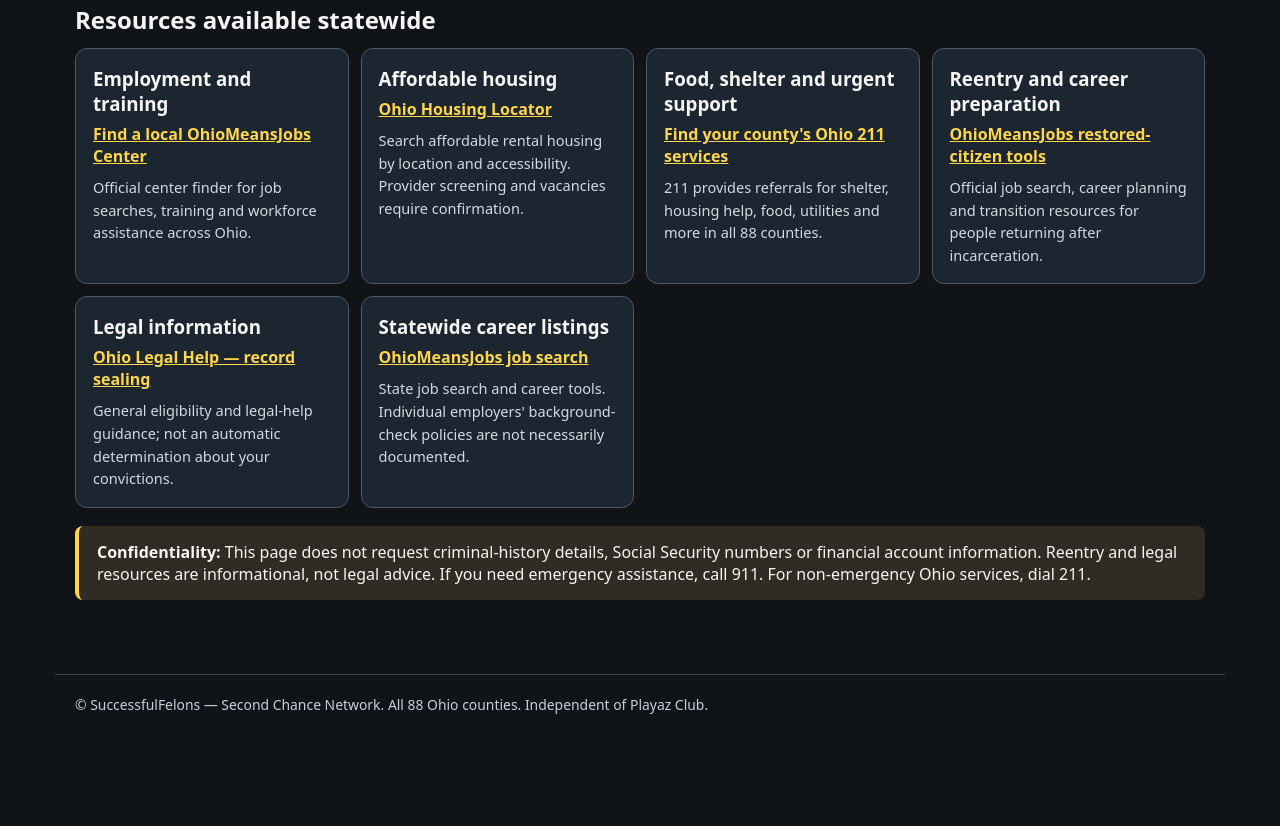
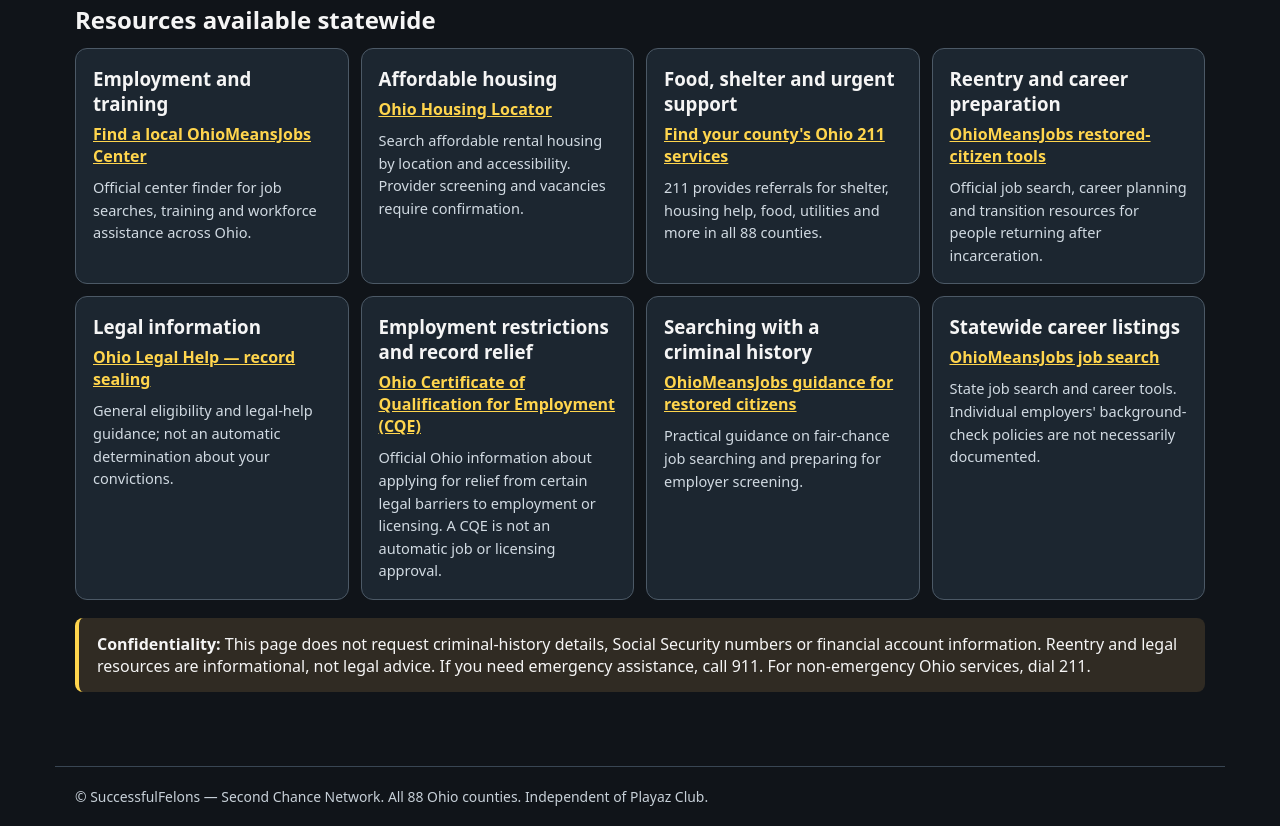
Before and after one commit to 9IncomeBenz/SuccessfulFelons, a website: page ohio.html in a window 1280 px wide. Shown: the part 1262-2088 px from the top of the page. Before the commit the page ends 1996 px from the top, so only its background shows below. Drawn offline with Linux system fonts and the light colour scheme.

Commit message:
Add official Ohio restored-citizen job search and employment qualification guidance

```diff
--- a/ohio.html
+++ b/ohio.html
@@ -27,6 +27,8 @@ body{margin:0}header,main,footer{max-width:1170px;margin:auto;padding:20px}a{col
 <article class="resource"><h3>Food, shelter and urgent support</h3><a href="https://ohio211.org/how-to-find-help/" target="_blank" rel="noopener noreferrer">Find your county's Ohio 211 services</a><p>211 provides referrals for shelter, housing help, food, utilities and more in all 88 counties.</p></article>
 <article class="resource"><h3>Reentry and career preparation</h3><a href="https://ohiomeansjobs.ohio.gov/job-seekers/build-your-career/for-restored-citizens/plan-reentry" target="_blank" rel="noopener noreferrer">OhioMeansJobs restored-citizen tools</a><p>Official job search, career planning and transition resources for people returning after incarceration.</p></article>
 <article class="resource"><h3>Legal information</h3><a href="https://www.ohiolegalhelp.org/topic/seal-criminal-record" target="_blank" rel="noopener noreferrer">Ohio Legal Help — record sealing</a><p>General eligibility and legal-help guidance; not an automatic determination about your convictions.</p></article>
+<article class="resource"><h3>Employment restrictions and record relief</h3><a href="https://drc.ohio.gov/systems-and-services/2-reentry-services/certificate-of-qualification-for-employment-cqe" target="_blank" rel="noopener noreferrer">Ohio Certificate of Qualification for Employment (CQE)</a><p>Official Ohio information about applying for relief from certain legal barriers to employment or licensing. A CQE is not an automatic job or licensing approval.</p></article>
+<article class="resource"><h3>Searching with a criminal history</h3><a href="https://ohiomeansjobs.ohio.gov/job-seekers/build-your-career/for-restored-citizens/job-search-with-criminal-history" target="_blank" rel="noopener noreferrer">OhioMeansJobs guidance for restored citizens</a><p>Practical guidance on fair-chance job searching and preparing for employer screening.</p></article>
 <article class="resource"><h3>Statewide career listings</h3><a href="https://ohiomeansjobs.ohio.gov/job-seekers/find-a-job" target="_blank" rel="noopener noreferrer">OhioMeansJobs job search</a><p>State job search and career tools. Individual employers' background-check policies are not necessarily documented.</p></article>
 </div>
 <div class="notice"><strong>Confidentiality:</strong> This page does not request criminal-history details, Social Security numbers or financial account information. Reentry and legal resources are informational, not legal advice. If you need emergency assistance, call 911. For non-emergency Ohio services, dial 211.</div>
```
